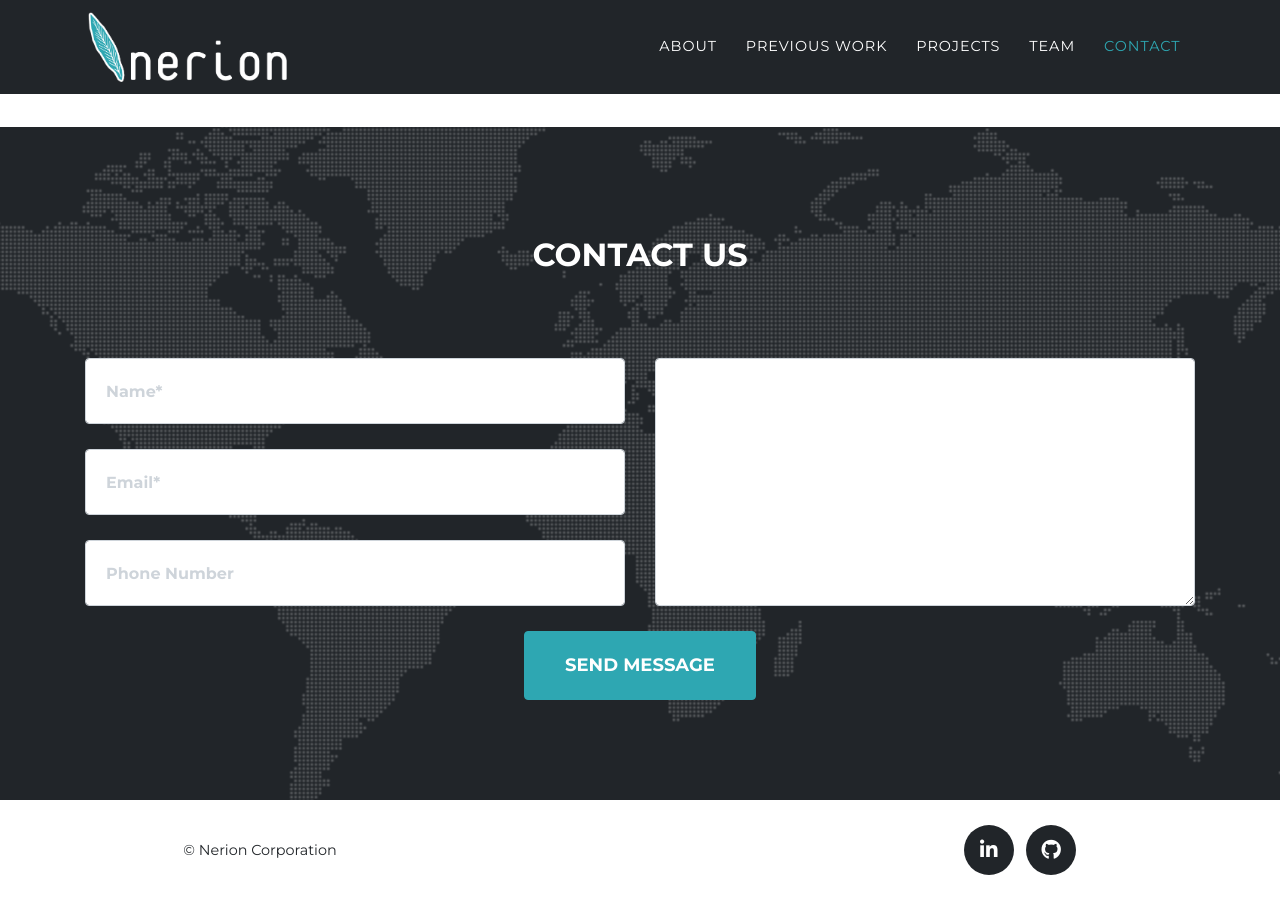
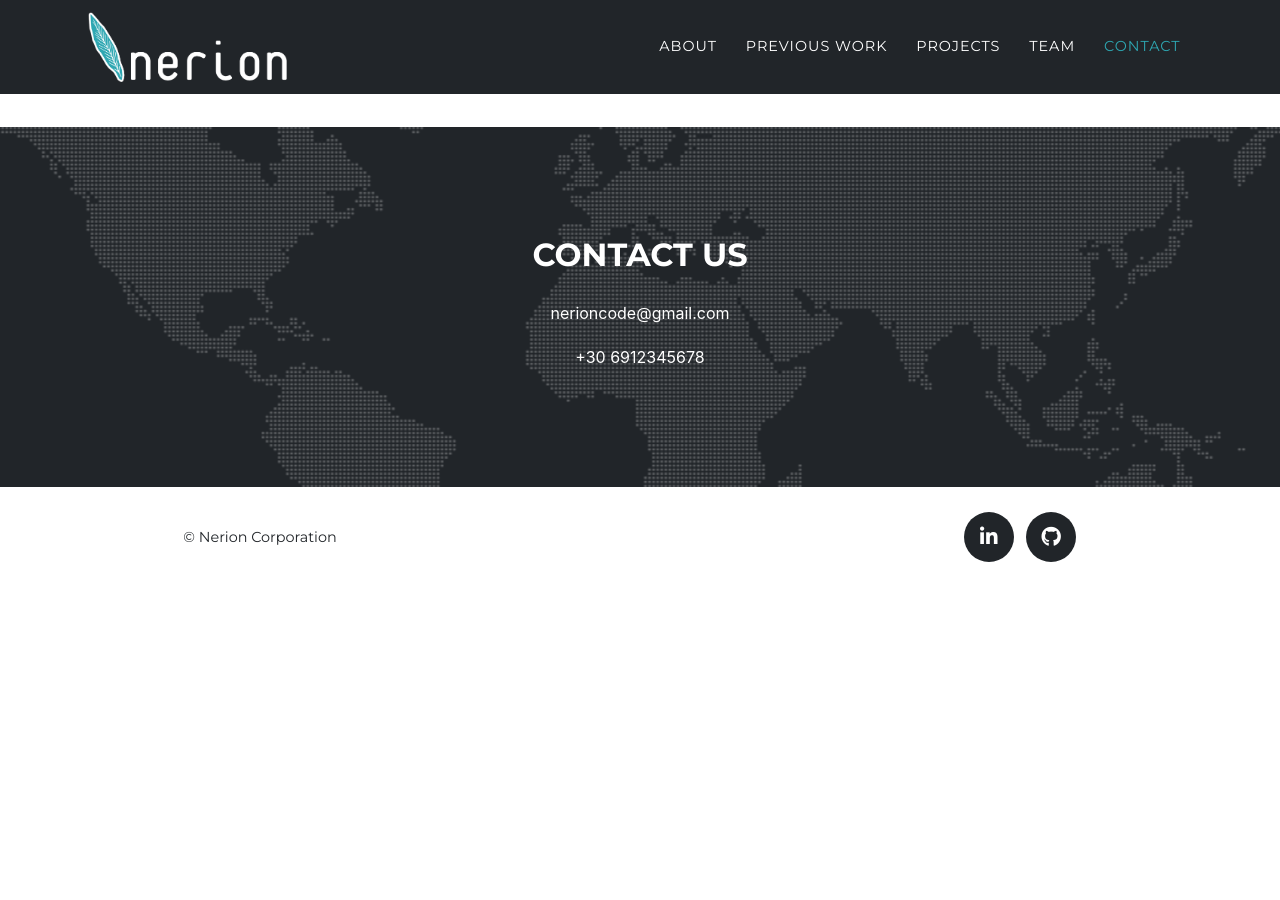
Before and after one commit to tolisdotkarag/nerion-website, a Jekyll site: the page built from index.md, in a window 1280 px wide and 900 px high, scrolled down 5256 px. Built offline with Jekyll 4.4.1, drawn with Linux system fonts in a browser that asks for light colours; some web fonts are replaced; after the commit the page ends 5843 px from its top, so only the background shows below that.

```diff
--- a/_includes/about.html
+++ b/_includes/about.html
@@ -13,7 +13,7 @@
       </div>
     </div>
     <div class="row">
-     <a class="mx-auto mt-3 btn btn-primary btn-lg text-white cursor-pointer">Please, contact me</a>
+     <a class="mx-auto mt-3 btn btn-primary btn-lg text-white cursor-pointer">{{ site.data.sitetext[site.locale].about.buttonText }}</a>
     </div>
   </div>
 </section>
--- a/_includes/contact.html
+++ b/_includes/contact.html
@@ -5,57 +5,20 @@
       <div class="col-lg-12 text-center">
         <h2 class="section-heading text-uppercase">
           {{ site.data.sitetext[site.locale].contact.title | markdownify | default: Contact Us }}</h2>
-        <h3 class="section-subheading text-muted">{{ site.data.sitetext[site.locale].contact.text | default: "" }}</h3>
       </div>
     </div>
-    <div class="row">
-      <div class="col-lg-12">
-        <form id="contactForm"
-          action="https://formspree.io/{% if site.formspree_form_path %}{{ site.formspree_form_path }}{% else %}{{ site.email }}{% endif %}"
-          novalidate="novalidate" method="POST">
-          <!--name="sentMessage"-->
-          <div class="row">
-            <div class="col-md-6">
-              <div class="form-group">
-                <input name="name" class="form-control" id="name" type="text"
-                  placeholder="{{ site.data.sitetext[site.locale].contact.name | default: "Name*" }}"
-                  required="required" data-validation-required-message="{{ site.data.sitetext[site.locale].contact.name-validation | default: "Please enter your name." }}">
-                <p class="help-block text-danger"></p>
-              </div>
-              <div class="form-group">
-                <input name="_replyto" class="form-control" id="email" type="email"
-                  placeholder="{{ site.data.sitetext[site.locale].contact.email | default: "Email*" }}"
-                  required="required" data-validation-required-message="{{ site.data.sitetext[site.locale].contact.email-validation | default: "Please enter your email address." }}">
-                <p class="help-block text-danger"></p>
-              </div>
-              <div class="form-group">
-                <input name="phone" class="form-control" id="phone" type="tel"
-                  placeholder="{{ site.data.sitetext[site.locale].contact.phone | default: "Phone Number*" }}"
-                >
-                <p class="help-block text-danger"></p>
-              </div>
-            </div>
-            <div class="col-md-6">
-              <div class="form-group">
-                <textarea name="message" class="form-control" id="message"
-                  placeholder="{{ site.data.sitetext[site.locale].contact.message | default: "Message*" }}"
-                  required="required" data-validation-required-message="{{ site.data.sitetext[site.locale].contact.message-validation | default: "Please enter a message." }}">
-                </textarea>
-                <p class="help-block text-danger"></p>
-              </div>
-            </div>
-            <input type="hidden" name="_subject" id="email-subject"
-              value="{{ site.data.sitetext[site.locale].contact.subject | default: "Contact Form Submission" }}">
-            <div class="clearfix"></div>
-            <div class="col-lg-12 text-center">
-              <div id="success"></div>
-              <button id="sendMessageButton" class="btn btn-primary btn-xl text-uppercase"
-                type="submit">{{ site.data.sitetext[site.locale].contact.submit | default: "Send Message" }}</button>
-            </div>
-            <input type="text" name="_gotcha" style="display:none">
-            <input type="hidden" name="_next" value="#" />
-          </div>
-        </form>
+    <div class="row text-center text-white">
+      <div class="col-12">
+        <p>
+          <a href="mailto:{{site.email}}" class="text-white">
+            {{ site.email }}
+          </a>
+        </p>
+        <p>
+          <a href="tel:+306912345678" class="text-white">
+            +30 6912345678
+          </a>
+        </p>
       </div>
     </div>
   </div>
--- a/_includes/services.html
+++ b/_includes/services.html
@@ -31,7 +31,7 @@
 	    {% endfor %}
       </div>
       <div class="row">
-        <a class="mx-auto mt-3 btn btn-primary btn-lg text-white cursor-pointer">I want to discuss my project</a>
+        <a class="mx-auto mt-3 btn btn-primary btn-lg text-white cursor-pointer">{{ site.data.sitetext[site.locale].workedon.buttonText }}</a>
        </div>
 
     </div>
--- a/_includes/strengths.html
+++ b/_includes/strengths.html
@@ -15,7 +15,7 @@
     {% for strength in site.data.sitetext[site.locale].strengths.list %}
     <div class="d-flex flex-column align-items-center">
       {% if forloop.index0 == 0 or forloop.index0 == 2 or forloop.index0 == 4 %}
-      <div class="col-md-6 d-flex mt-2 flex-column flex-sm-row align-items-center align-items-sm-start">
+      <div class="col-md-8 col-xl-6 d-flex mt-2 flex-column flex-sm-row align-items-center align-items-sm-start">
         {% if strength.image %}
         <div class="mb-2 mr-5">
           <img src="{{ strength.image }}" height="84" />
@@ -27,7 +27,7 @@
         </div>
       </div>
       {% else %}
-      <div class="col-md-6 d-flex mt-2 flex-column-reverse flex-sm-row align-items-center"align-items-sm-start>
+      <div class="col-md-8 col-xl-6 d-flex mt-2 flex-column-reverse flex-sm-row align-items-center align-items-sm-start">
         <div class="text-section text-left">
           <h5 class="strength-heading">{{ strength.title | markdownify }}</h5>
           {% if strength.text %}<div class="text-muted">{{ strength.text | markdownify }}</div>{% endif %}
@@ -43,7 +43,7 @@
     </div>
     {% endfor %}
     <div class="row mt-5">
-      <a class="mx-auto mt-3 btn btn-primary btn-lg text-white cursor-pointer">I want to contact you</a>
+      <a class="mx-auto mt-3 btn btn-primary btn-lg text-white cursor-pointer">{{ site.data.sitetext[site.locale].strengths.buttonText }}</a>
     </div>
 
   </div>
```
Also changed, not shown: _data/sitetext.yml (+11 -2 lines).
